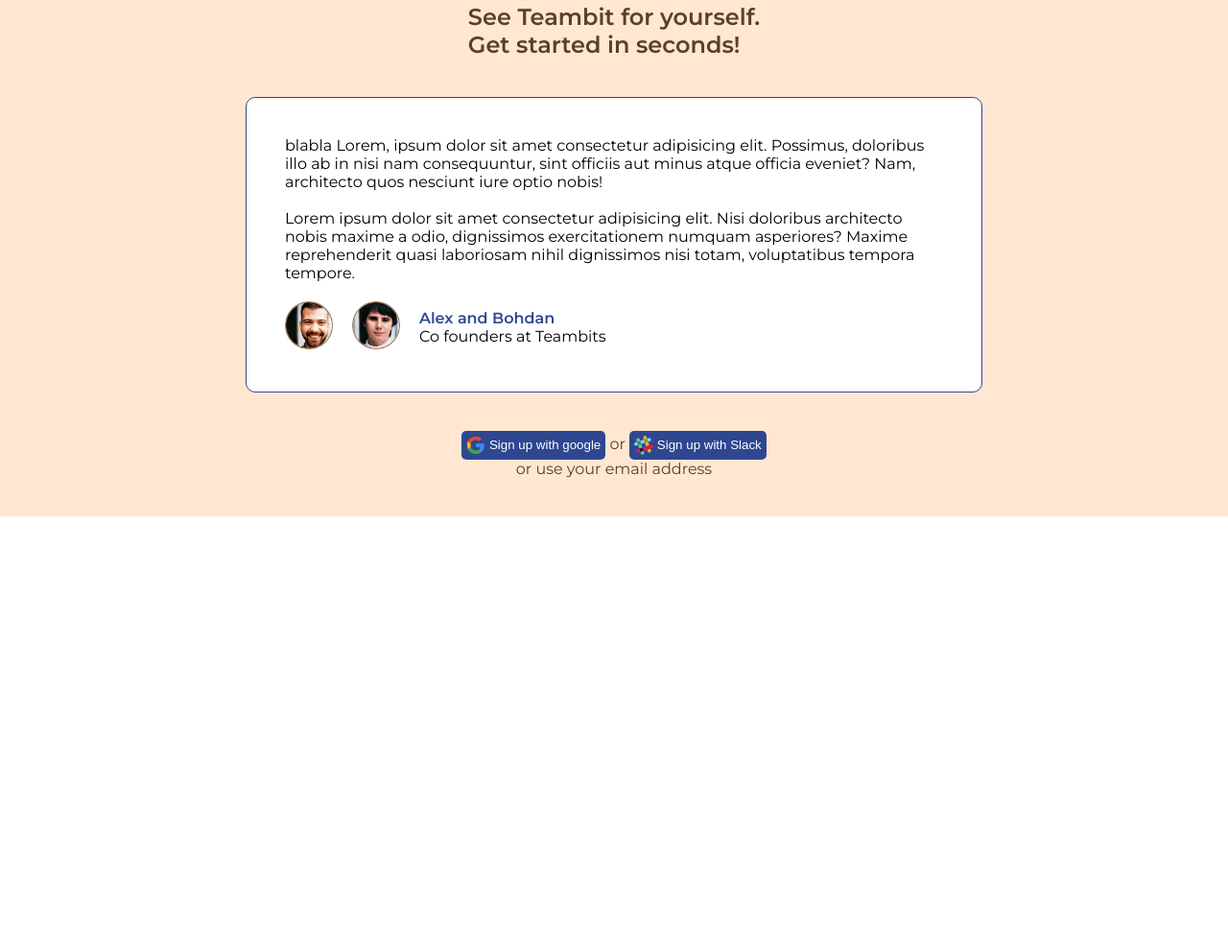
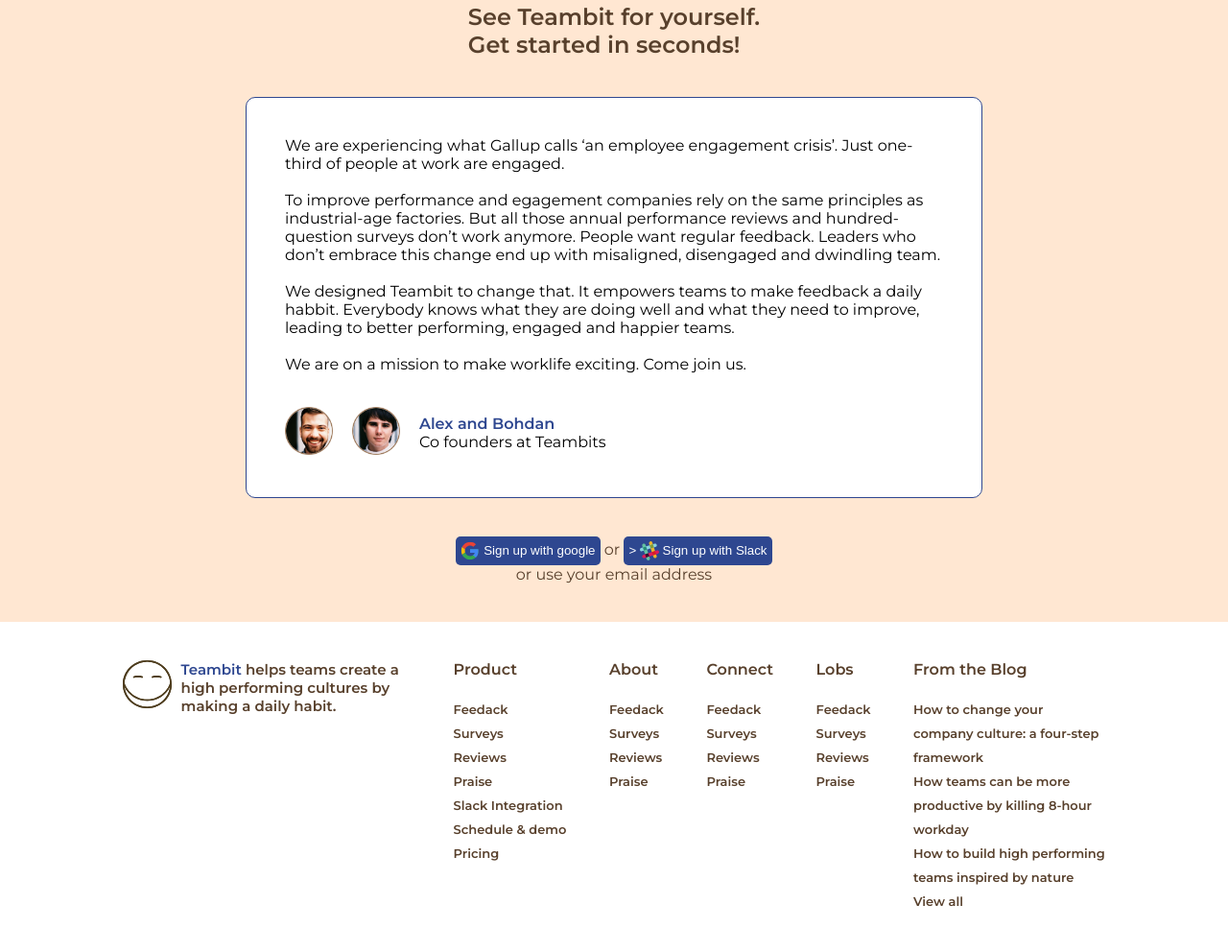
Before and after one commit to GianlucaBar/node-sass-teambit, a website: page index.html in a window 1280 px wide. Shown: the part 3967-4959 px from the top of the page at 96% size. Before the commit the page ends 4505 px from the top, so only its background shows below. Drawn offline with Linux system fonts and the light colour scheme.

Commit message:
completed

```diff
--- a/index.html
+++ b/index.html
@@ -46,9 +46,9 @@
                     <h2>Understand, recognize and develop your people</h2>
                     <p>Teambit helps create a high performing culture with regular feedback.</p>
 
-                    <button> <img src="img/google-logo.svg" alt="google"> Sign up with google</button>
+                    <button class="btn-standard"> <img src="img/google-logo.svg" alt="google"> Sign up with google</button>
                     <span>or</span>
-                    <button> <img src="img/slack-logo.svg" alt="slack"> Sign up with Slack</button>
+                    <button class="btn-standard"> <img src="img/slack-logo.svg" alt="slack"> Sign up with Slack</button>
                 </div>
 
                 <div class="jumbo-img">
@@ -193,10 +193,10 @@
             <h2>See Teambit for yourself. <br> Get started in seconds!</h2>
 
             <div class="letter">
-                <p>blabla Lorem, ipsum dolor sit amet consectetur adipisicing elit. Possimus, doloribus illo ab in nisi nam consequuntur, sint officiis aut minus atque officia eveniet? Nam, architecto quos nesciunt iure optio nobis! <br>
-                <br>
-                Lorem ipsum dolor sit amet consectetur adipisicing elit. Nisi doloribus architecto nobis maxime a odio, dignissimos exercitationem numquam asperiores? Maxime reprehenderit quasi laboriosam nihil dignissimos nisi totam, voluptatibus tempora tempore.
-                </p>
+                <p>We are experiencing what Gallup calls ‘an employee engagement crisis’. Just one-third of people at work are engaged.<br><br>
+                    To improve performance and egagement companies rely on the same principles as industrial-age factories. But all those annual performance reviews and hundred-question surveys don’t work anymore. People want regular feedback. Leaders who don’t embrace this change end up with misaligned, disengaged and dwindling team.<br><br>
+                    We designed Teambit to change that. It empowers teams to make feedback a daily habbit. Everybody knows what they are doing well and what they need to improve, leading to better performing, engaged and happier teams.<br><br>
+                    We are on a mission to make worklife exciting. Come join us.</p>
 
                 <div class="founders">
                     <div class="dev-photo">
@@ -212,13 +212,150 @@
             </div>
 
             <div class="btn-container">
-                <button> <img src="img/google-logo.svg" alt="google"> Sign up with google</button>
+                <button class="btn-standard"> <img src="img/google-logo.svg" alt="google"> Sign up with google</button>
                 <span>or</span>
-                <button> <img src="img/slack-logo.svg" alt="slack"> Sign up with Slack</button>
+                <button class="btn-standard">> <img src="img/slack-logo.svg" alt="slack"> Sign up with Slack</button>
 
                 <div>or use your email address</div>
             </div>
         </div>
     </section>
+
+    <!-- footer  -->
+    <footer>
+        <div class="container footer-container">
+            <div class="mission">
+                <div class="logo-small">
+                    <img src="img/logo-small.svg" alt="small logo">
+                </div>
+
+                <div class="mission-text">
+                    <p><span class="blue-text">Teambit</span> helps teams create a high performing cultures by making a daily habit.</p>
+                </div>
+            </div>
+
+            <ul class="footer-nav-list">
+                <li class="list-title">
+                    <h4>Product</h4>
+                </li>
+
+                <li>
+                    <a href="#">Feedack</a>
+                </li>
+
+                <li>
+                    <a href="#">Surveys</a>
+                </li>
+
+                <li>
+                    <a href="#">Reviews</a>
+                </li>
+
+                <li>
+                    <a href="#">Praise</a>
+                </li>
+
+                <li>
+                    <a href="#">Slack Integration</a>
+                </li>
+
+                <li>
+                    <a href="#">Schedule & demo</a>
+                </li>
+
+                <li>
+                    <a href="#">Pricing</a>
+                </li>
+            </ul>
+
+            <ul class="footer-nav-list">
+                <li class="list-title">
+                    <h4>About</h4>
+                </li>
+
+                <li>
+                    <a href="#">Feedack</a>
+                </li>
+
+                <li>
+                    <a href="#">Surveys</a>
+                </li>
+
+                <li>
+                    <a href="#">Reviews</a>
+                </li>
+
+                <li>
+                    <a href="#">Praise</a>
+                </li>
+            </ul>
+
+            <ul class="footer-nav-list">
+                <li class="list-title">
+                    <h4>Connect</h4>
+                </li>
+
+                <li>
+                    <a href="#">Feedack</a>
+                </li>
+
+                <li>
+                    <a href="#">Surveys</a>
+                </li>
+
+                <li>
+                    <a href="#">Reviews</a>
+                </li>
+
+                <li>
+                    <a href="#">Praise</a>
+                </li>
+            </ul>
+
+            <ul class="footer-nav-list">
+                <li class="list-title">
+                    <h4>Lobs</h4>
+                </li>
+
+                <li>
+                    <a href="#">Feedack</a>
+                </li>
+
+                <li>
+                    <a href="#">Surveys</a>
+                </li>
+
+                <li>
+                    <a href="#">Reviews</a>
+                </li>
+
+                <li>
+                    <a href="#">Praise</a>
+                </li>
+            </ul>
+
+            <ul class="footer-nav-list blog-post-list">
+                <li class="list-title">
+                    <h4>From the Blog</h4>
+                </li>
+
+                <li>
+                    <a href="#">How to change your company culture: a four-step framework</a>
+                </li>
+
+                <li>
+                    <a href="#">How teams can be more productive by killing 8-hour workday</a>
+                </li>
+
+                <li>
+                    <a href="#">How to build high performing teams inspired by nature</a>
+                </li>
+
+                <li>
+                    <a href="#">View all</a>
+                </li>
+            </ul>
+        </div>
+    </footer>
 </body>
 </html>
--- a/src/app.scss
+++ b/src/app.scss
@@ -5,3 +5,4 @@
 @import "partials/first-section";
 @import "partials/second-section";
 @import "partials/third-section";
+@import "partials/footer"
--- a/src/partials/_common.scss
+++ b/src/partials/_common.scss
@@ -12,6 +12,17 @@
 .container{
     width: 80%;
     margin: auto;
+}
+
+.btn-standard{
+    @include button-base;
+
+    img{
+        width: 20px;
+        vertical-align: middle;
+        padding-right: 10px;
+    }
+
 }
 
 img{
@@ -29,3 +40,8 @@
 .small-title{
     font-size: 22px;
 }
+
+.blue-text{
+    color: $secondary-color;
+    font-weight: 600;
+}
--- /dev/null
+++ b/src/partials/_footer.scss
@@ -0,0 +1,43 @@
+.footer-container{
+    @include my-display-flex;
+    justify-content: space-between;
+    padding: 40px 0;
+}
+
+.mission{
+    @include my-display-flex;
+    max-width: 300px;
+    .logo-small{
+        width: 130px;
+        vertical-align: middle;
+        margin-right: 10px;
+    }
+
+    .mission-text{
+        vertical-align: middle;
+        font-weight: 600;
+        font-size: 15px;
+    }
+}
+
+.footer-nav-list{
+    list-style-type: none;
+
+    .list-title{
+        margin-bottom: 20px;
+    }
+    li{
+
+        a{
+            text-decoration: none;
+            color: $text_color;
+            font-weight: 600;
+            font-size: 13px;
+            line-height: 25px;
+        }
+    }
+}
+
+.blog-post-list{
+    max-width: 200px;
+}
--- a/src/partials/_header.scss
+++ b/src/partials/_header.scss
@@ -61,14 +61,6 @@
             margin-bottom: 40px;
             line-height: 30px;
         }
-        button{
-            @include button-base;
-
-            img{
-                width: 20px;
-                vertical-align: middle;
-            }
-        }
 
     }
 
--- a/src/partials/_second-section.scss
+++ b/src/partials/_second-section.scss
@@ -35,7 +35,7 @@
 
 .learn-link{
     display: block;
-    color: $buttons_color;
+    color: $secondary-color;
     text-decoration: none;
     font-size: 16px;
     font-weight: 600;
--- a/src/partials/_third-section.scss
+++ b/src/partials/_third-section.scss
@@ -13,34 +13,28 @@
 
 .letter{
     border-radius: 10px;
-    border: 1px solid $buttons_color;
+    border: 1px solid $secondary-color;
     background-color: white;
     color: black;
     margin: 40px 0;
-    padding: 40px
+    padding: 40px;
+
+    p{
+        margin-bottom: 15px;
+    }
+
 }
 
 .btn-container{
     text-align: center
 }
-button{
-    @include button-base;
 
-    img{
-        width: 20px;
-        vertical-align: middle;
-    }
-}
 
 .founders{
     @include my-display-flex;
     align-items: center;
     span{
         padding-top: 20px;
-        .blue-text{
-            color: $buttons_color;
-            font-weight: 600;
-        }
     }
 }
 
--- a/src/partials/_variables.scss
+++ b/src/partials/_variables.scss
@@ -1,5 +1,5 @@
 $primary_color: #FFE7D2;
 $text_color: #58402C;
-$buttons_color: #2E4790;
+$secondary-color: #2E4790;
 
 $main-titles-size: 35px;
```
Also changed, not shown: dist/app.css, dist/app.js.
